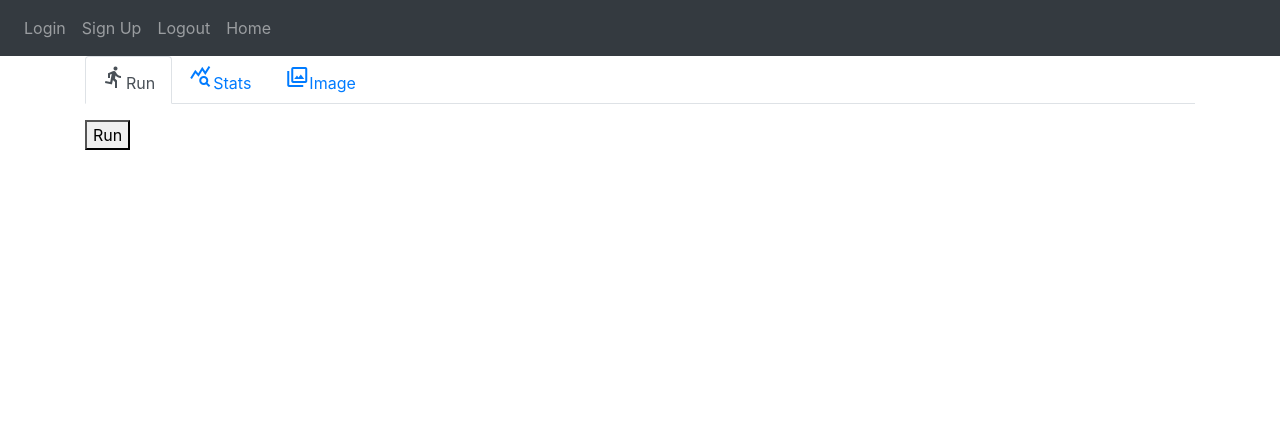
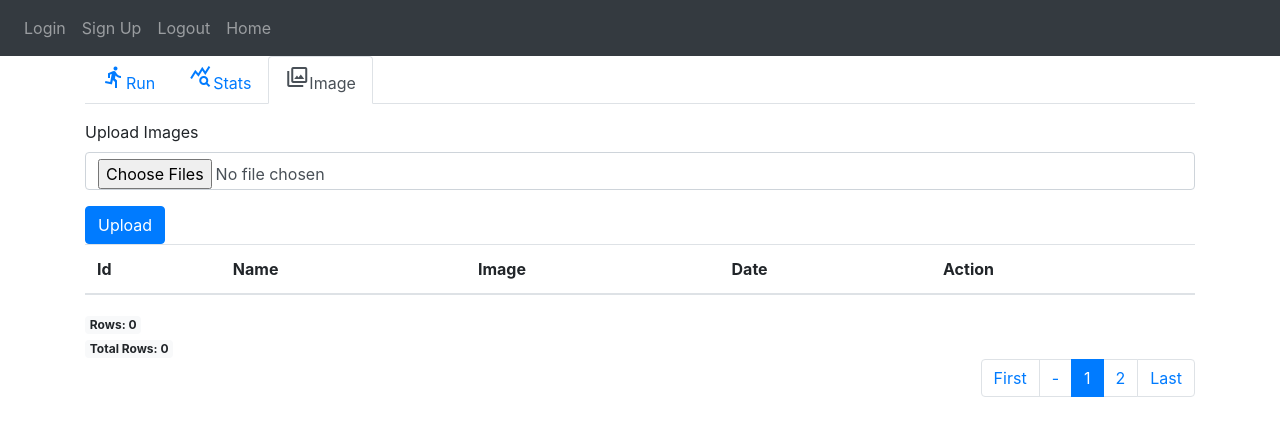
Before and after one commit to KubaOfca/WBC-app, a Flask app: page /project_page/1?page=1&tab=3 in a window 1280 px wide. Shown: the top 436 px of the page. Run offline with Flask 3, Linux system fonts and the light colour scheme; lists and menus that the app fills with data are empty; some libraries are stand-ins or nearby versions.

Commit message:
pagination

```diff
--- a/website/templates/home.html
+++ b/website/templates/home.html
@@ -46,7 +46,7 @@
     <tr>
         <td>{{ project.id }}</td>
         <td>
-            <a href="{{ url_for('views.project_page', project_id=project.id) }}">
+            <a href="{{ url_for('views.project_page', project_id=project.id, page=1) }}">
                 {{ project.name }}
             </a>
         </td>
--- a/website/templates/project.html
+++ b/website/templates/project.html
@@ -5,17 +5,23 @@
 <!-- Tabs navs -->
 <ul class="nav nav-tabs mb-3" id="ex-with-icons" role="tablist">
     <li class="nav-item" role="presentation">
-        <a class="nav-link active" id="run_tab" data-bs-toggle="tab" href="#run_tab_content" role="tab"
-           aria-controls="run_tab_content" aria-selected="true"><i
+        <a class="nav-link {% if tab == 1 %}active{% endif %}" id="run_tab" data-bs-toggle="tab"
+           href="#run_tab_content"
+           role="tab"
+           aria-controls="run_tab_content"><i
                 class="material-symbols-outlined">directions_run</i>Run</a>
     </li>
     <li class="nav-item" role="presentation">
-        <a class="nav-link" id="stats_tab" data-bs-toggle="tab" href="#stats_tab_content" role="tab"
-           aria-controls="stats_tab_content" aria-selected="false"><i class="material-symbols-outlined">query_stats</i>Stats</a>
+        <a class="nav-link {% if tab == 2 %}active{% endif %}" id="stats_tab" data-bs-toggle="tab"
+           href="#stats_tab_content" role="tab"
+           aria-controls="stats_tab_content"><i
+                class="material-symbols-outlined">query_stats</i>Stats</a>
     </li>
     <li class="nav-item" role="presentation">
-        <a class="nav-link" id="image_tab" data-bs-toggle="tab" href="#image_tab_content" role="tab"
-           aria-controls="image_tab_content" aria-selected="false"><i class="material-symbols-outlined"
+        <a class="nav-link {% if tab == 3 %}active{% endif %}" id="image_tab" data-bs-toggle="tab"
+           href="#image_tab_content" role="tab"
+           aria-controls="image_tab_content"><i
+                class="material-symbols-outlined"
         >photo_library</i>Image</a>
     </li>
 </ul>
@@ -23,16 +29,18 @@
 
 <!-- Tabs content -->
 <div class="tab-content" id="tabs_content">
-    <div class="tab-pane fade show active" id="run_tab_content" role="tabpanel"
+    <div class="tab-pane fade {% if tab == 1 %}show active{% endif %}" id="run_tab_content" role="tabpanel"
          aria-labelledby="ex-with-icons-tab-1">
         <button>Run</button>
     </div>
-    <div class="tab-pane fade" id="stats_tab_content" role="tabpanel" aria-labelledby="stats_tab_content">
+    <div class="tab-pane fade {% if tab == 2 %}show active{% endif %}" id="stats_tab_content" role="tabpanel"
+         aria-labelledby="stats_tab_content">
         <button>Stats</button>
     </div>
-    <div class="tab-pane fade" id="image_tab_content" role="tabpanel" aria-labelledby="image_tab_content">
+    <div class="tab-pane fade {% if tab == 3 %}show active{% endif %}" id="image_tab_content" role="tabpanel"
+         aria-labelledby="image_tab_content">
 
-        <form action="{{ url_for('views.upload_images', project_id=project_id) }}" method="post"
+        <form action="{{ url_for('views.upload_images', project_id=project_id, page=page, tab=3) }}" method="post"
               enctype="multipart/form-data">
             <div class="mb-3">
                 <label for="imageUpload" class="form-label">Upload Images</label>
@@ -63,7 +71,7 @@
                 </td>
                 <td>{{ image.date.strftime('%d/%m/%Y %H:%M:%S') }}</td>
                 <td>
-                    <a href="{{ url_for('views.delete_image', image_id=image.id) }}"
+                    <a href="{{ url_for('views.delete_image', image_id=image.id, tab=3) }}"
                        onclick="return confirm('Are you sure?');"
                        title="Delete image">
                         <i class="material-symbols-outlined" style="font-size:25px; color: red">delete_forever</i>
@@ -73,6 +81,34 @@
             {% endfor %}
             </tbody>
         </table>
+        <span class="badge badge-light">Rows: {{ images|length }}</span>
+        <br/>
+        <span class="badge badge-light">Total Rows: {{ images_len }}</span>
+        <nav aria-label="Page navigation">
+            <ul class="pagination justify-content-end">
+                <li class="page-item"><a class="page-link"
+                                         href="{{ url_for('views.project_page', page=1, project_id=project_id, tab=3) }}">First</a>
+                </li>
+                <li class="page-item"><a class="page-link"
+                                         href="{{ url_for('views.project_page', page=page - 1, project_id=project_id, tab=3) }}">{{
+                    page -
+                    1 if
+                    page > 1 else "-"}}</a>
+                </li>
+                <li class="page-item active">
+                    <a class="page-link"
+                       href="{{ url_for('views.project_page', page=page, project_id=project_id, tab=3) }}">{{
+                        page
+                        }}</a>
+                </li>
+                <li class="page-item"><a class="page-link"
+                                         href="{{ url_for('views.project_page', page=page + 1, project_id=project_id, tab=3) }}">{{
+                    page + 1 if page != last_page_number else "-"}}</a></li>
+                <li class="page-item"><a class="page-link"
+                                         href="{{ url_for('views.project_page', page=last_page_number, project_id=project_id, tab=3) }}">Last</a>
+                </li>
+            </ul>
+        </nav>
     </div>
 </div>
 <!-- Tabs content -->
--- a/website/views.py
+++ b/website/views.py
@@ -1,4 +1,5 @@
 import base64
+import math
 from datetime import datetime
 
 from flask import Blueprint, render_template, request, flash, redirect, url_for
@@ -41,15 +42,28 @@ def delete_project(project_id):
 
 @views.route("/project_page/<int:project_id>")
 def project_page(project_id):
+    page = request.args.get("page", 1, type=int)
+    tab = request.args.get("tab", 1, type=int)
+    print(tab)
+    page_len = 10
+    start = (page - 1) * page_len
+    end = page * page_len
+
     images = Image.query.filter_by(project_id=project_id)
+    images_len = images.count()
+    last_page_number = math.ceil(images_len / page_len)
     images_png = []
-    for image in images:
+    for image in images[start:end]:
         images_png.append(base64.b64encode(image.image).decode('ascii'))
-    return render_template("project.html", project_id=project_id, images=list(zip(images, images_png)))
+    images_full_info = list(zip(images[start:end], images_png))
+
+    return render_template("project.html", project_id=project_id, images=images_full_info, page=page,
+                           last_page_number=last_page_number, images_len=images_len, tab=tab)
 
 
 @views.route("/upload_images/<int:project_id>", methods=["POST"])
 def upload_images(project_id):
+    tab = request.args.get("tab", 1, type=int)
     if "images[]" not in request.files:
         print("t")
         flash("No file part", category="error")
@@ -69,7 +83,7 @@ def upload_images(project_id):
 
     flash("Images uploaded successfully", category="success")
 
-    return redirect(url_for("views.project_page", project_id=project_id))
+    return redirect(url_for("views.project_page", project_id=project_id, tab=tab))
 
 
 def allowed_file(filename):
@@ -78,10 +92,11 @@ def allowed_file(filename):
 
 @views.route("/delete_image/<int:image_id>")
 def delete_image(image_id):
+    tab = request.args.get("tab", 1, type=int)
     image_to_delete = Image.query.filter_by(id=image_id).first()
     project_id = image_to_delete.project_id
     if image_to_delete:
         db.session.delete(image_to_delete)
         db.session.commit()
         flash("Image successfully deleted", category="success")
-    return redirect(url_for("views.project_page", project_id=project_id))
+    return redirect(url_for("views.project_page", project_id=project_id, tab=tab))
```
